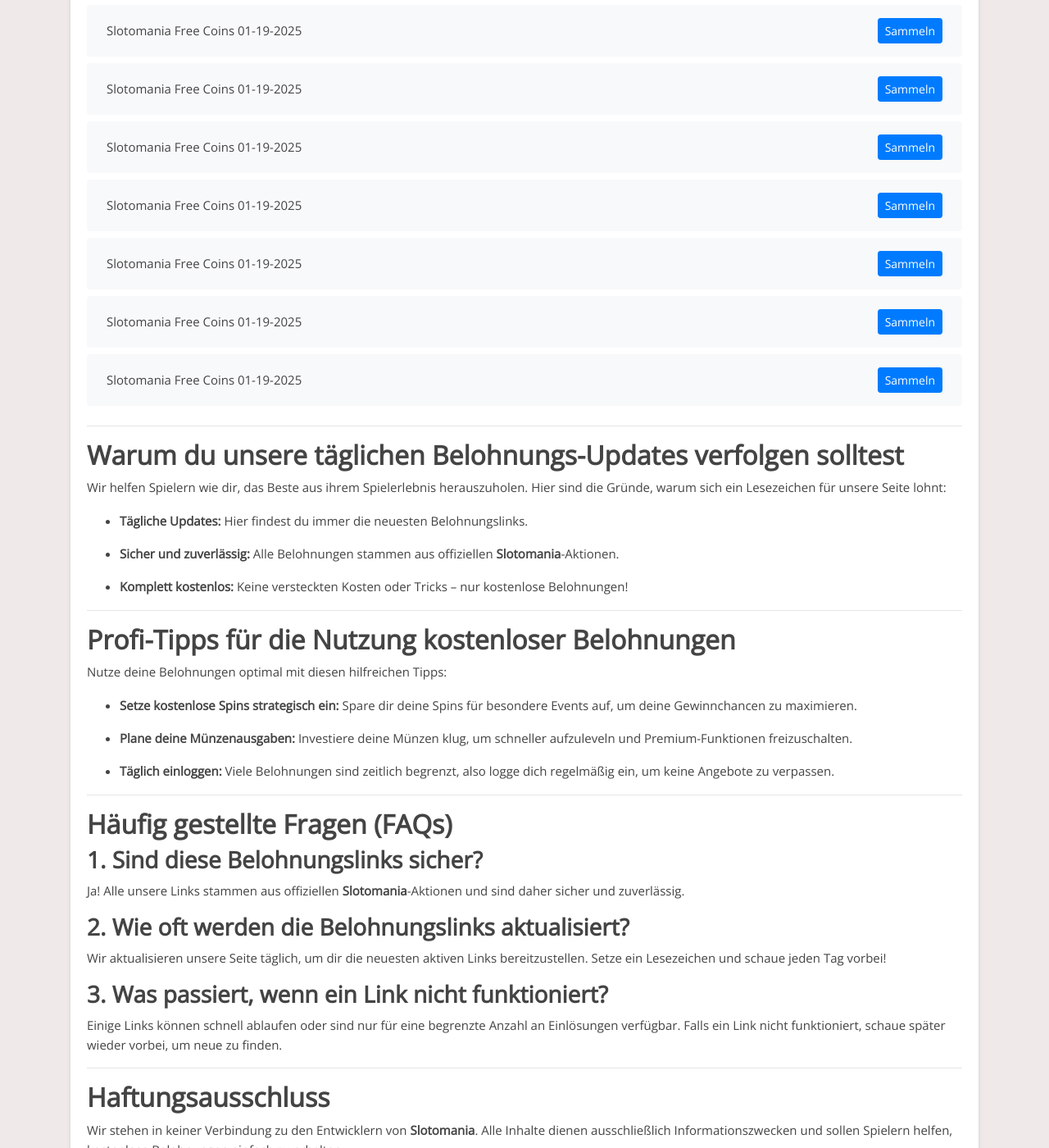
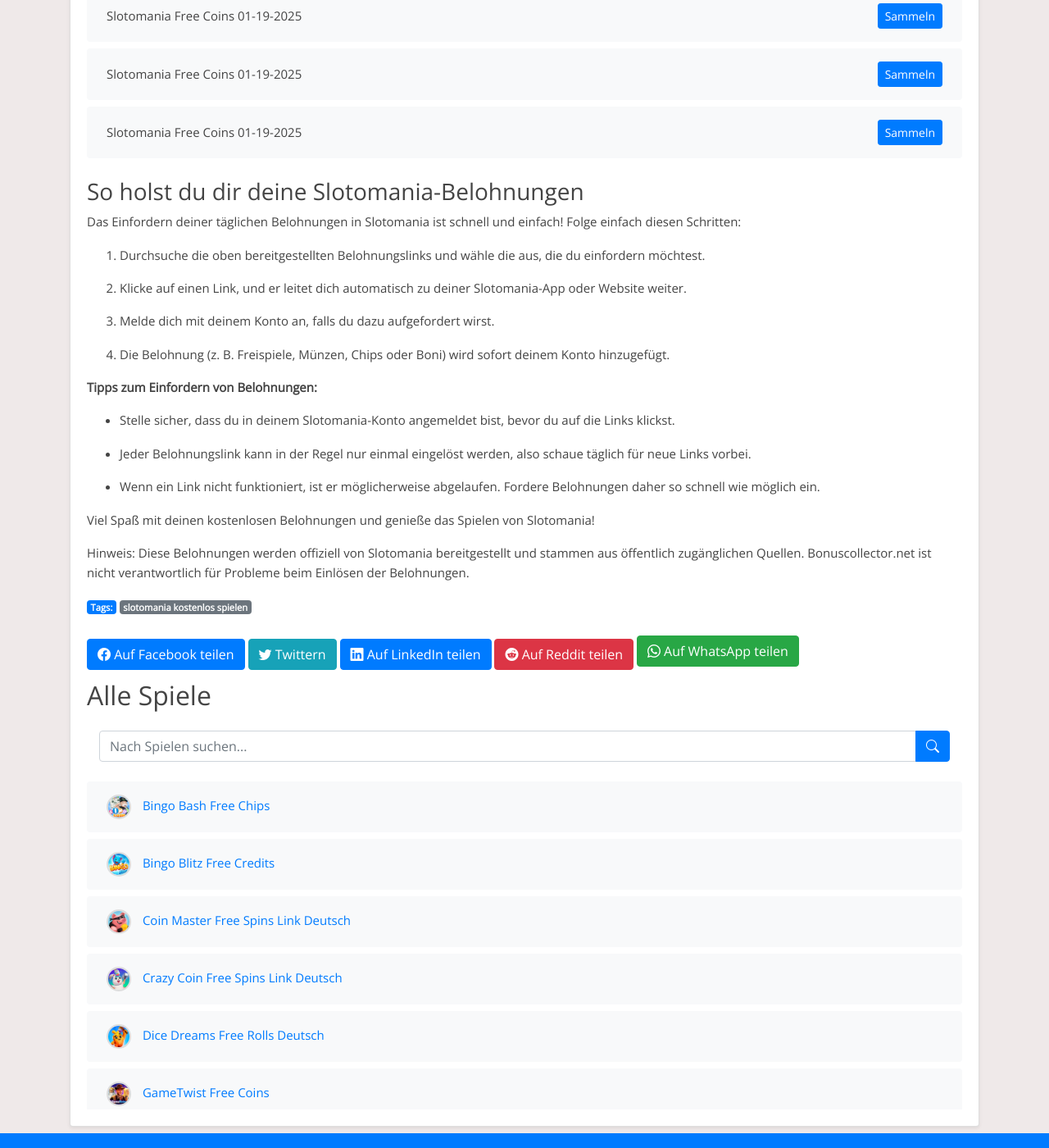
Before and after one commit to Prollad99/bs-de, a Jekyll site: the page built from _posts/2025-01-19-slotomania.md, in a window 1280 px wide and 1400 px high, scrolled down 7523 px. Shown: the whole window at 82% size. Built offline with Jekyll 4.4.1, drawn with Linux system fonts in a browser that asks for light colours; some of the changed text lies outside the part shown.

Commit message:
Aktualisiere slotomania-Belohnungslinks, Inhalte und Änderungsdatum

```diff
--- a/_includes/slotomania_footer.html
+++ b/_includes/slotomania_footer.html
@@ -1,55 +1,27 @@
----
+### So holst du dir deine Slotomania-Belohnungen
 
 
-## **Warum du unsere täglichen Belohnungs-Updates verfolgen solltest**
+Das Einfordern deiner täglichen Belohnungen in Slotomania ist schnell und einfach! Folge einfach diesen Schritten:
 
-Wir helfen Spielern wie dir, das Beste aus ihrem Spielerlebnis herauszuholen. Hier sind die Gründe, warum sich ein Lesezeichen für unsere Seite lohnt:
+1. Durchsuche die oben bereitgestellten Belohnungslinks und wähle die aus, die du einfordern möchtest.
 
-- **Tägliche Updates:** Hier findest du immer die neuesten Belohnungslinks.
+2. Klicke auf einen Link, und er leitet dich automatisch zu deiner Slotomania-App oder Website weiter.
 
-- **Sicher und zuverlässig:** Alle Belohnungen stammen aus offiziellen **Slotomania**-Aktionen.
+3. Melde dich mit deinem Konto an, falls du dazu aufgefordert wirst.
 
-- **Komplett kostenlos:** Keine versteckten Kosten oder Tricks – nur kostenlose Belohnungen!
+4. Die Belohnung (z. B. Freispiele, Münzen, Chips oder Boni) wird sofort deinem Konto hinzugefügt.
 
 
----
+**Tipps zum Einfordern von Belohnungen:**
+
+- Stelle sicher, dass du in deinem Slotomania-Konto angemeldet bist, bevor du auf die Links klickst.
+
+- Jeder Belohnungslink kann in der Regel nur einmal eingelöst werden, also schaue täglich für neue Links vorbei.
+
+- Wenn ein Link nicht funktioniert, ist er möglicherweise abgelaufen. Fordere Belohnungen daher so schnell wie möglich ein.
 
 
-## **Profi-Tipps für die Nutzung kostenloser Belohnungen**
-
-Nutze deine Belohnungen optimal mit diesen hilfreichen Tipps:
-
-- **Setze kostenlose Spins strategisch ein:** Spare dir deine Spins für besondere Events auf, um deine Gewinnchancen zu maximieren.
-
-- **Plane deine Münzenausgaben:** Investiere deine Münzen klug, um schneller aufzuleveln und Premium-Funktionen freizuschalten.
-
-- **Täglich einloggen:** Viele Belohnungen sind zeitlich begrenzt, also logge dich regelmäßig ein, um keine Angebote zu verpassen.
+Viel Spaß mit deinen kostenlosen Belohnungen und genieße das Spielen von Slotomania!
 
 
----
-
-
-## **Häufig gestellte Fragen (FAQs)**
-
-
-### **1. Sind diese Belohnungslinks sicher?**
-
-Ja! Alle unsere Links stammen aus offiziellen **Slotomania**-Aktionen und sind daher sicher und zuverlässig.
-
-
-### **2. Wie oft werden die Belohnungslinks aktualisiert?**
-
-Wir aktualisieren unsere Seite täglich, um dir die neuesten aktiven Links bereitzustellen. Setze ein Lesezeichen und schaue jeden Tag vorbei!
-
-
-### **3. Was passiert, wenn ein Link nicht funktioniert?**
-
-Einige Links können schnell ablaufen oder sind nur für eine begrenzte Anzahl an Einlösungen verfügbar. Falls ein Link nicht funktioniert, schaue später wieder vorbei, um neue zu finden.
-
-
----
-
-
-## **Haftungsausschluss**
-
-Wir stehen in keiner Verbindung zu den Entwicklern von **Slotomania**. Alle Inhalte dienen ausschließlich Informationszwecken und sollen Spielern helfen, kostenlose Belohnungen einfach zu erhalten.
+Hinweis: Diese Belohnungen werden offiziell von Slotomania bereitgestellt und stammen aus öffentlich zugänglichen Quellen. Bonuscollector.net ist nicht verantwortlich für Probleme beim Einlösen der Belohnungen.
--- a/_includes/slotomania_post.html
+++ b/_includes/slotomania_post.html
@@ -1,32 +1,13 @@
-Bist du ein engagierter **Slotomania**-Spieler? Suchst du nach der einfachsten Möglichkeit, kostenlose Münzen, Spins und andere Boni zu sammeln? Dann bist du hier genau richtig! Wir aktualisieren diese Seite täglich mit neuen Belohnungslinks, damit du keine Chance verpasst, schneller aufzuleveln und das Spiel in vollen Zügen zu genießen.
+Entdecke tägliche Slotomania-Belohnungen!
 
 
-## **Was sind Belohnungslinks?**
-
-Belohnungslinks sind offizielle Aktionen der **Slotomania**-Entwickler, die den Spielern kostenlose In-Game-Gegenstände wie Spins, Münzen und exklusive Boni bieten. Sie sind eine großartige Möglichkeit, dein Gameplay zu verbessern, ohne Geld auszugeben.
+Bist du ein Fan von Slotomania und möchtest dein Spielerlebnis verbessern? Du bist hier genau richtig! Diese Seite ist allen Slotomania-Enthusiasten gewidmet, die täglich kostenlose Belohnungen einfordern möchten. Hier findest du die neuesten Links, um Freispiele, Münzen, Chips und andere spannende Boni zu sammeln, damit du das Spiel noch mehr genießen kannst.
 
 
-Jeden Tag stellen wir dir die neuesten und zuverlässigsten Belohnungslinks zur Verfügung, damit du deine Belohnungen problemlos einlösen und deine Reise ohne Unterbrechungen fortsetzen kannst.
+Slotomania ist ein unterhaltsames Spiel, das von Millionen geliebt wird. Ob du höhere Level erreichen oder einfach nur den Nervenkitzel genießen möchtest – unsere täglichen Belohnungslinks halten dich im Spiel.
 
 
----
+Hinweis: Slotomania ist eine kostenlose App, die ausschließlich zu Unterhaltungszwecken entwickelt wurde. Bonuscollector.net ist eine unabhängige Plattform und steht in keiner Verbindung zu den Entwicklern oder Eigentümern von Slotomania.
 
 
-## **So kannst du deine kostenlosen Belohnungen einlösen**
-
-Das Einlösen deiner täglichen Belohnungen ist ganz einfach und erfordert nur wenige Schritte:
-
-1. **Wähle einen Belohnungslink aus der Liste unten aus.**
-
-2. **Tippe auf den Link und melde dich in deinem Slotomania-Konto an.**
-
-3. **Die Belohnung wird sofort deinem Konto gutgeschrieben!**
-
-
-Schau regelmäßig auf dieser Seite vorbei, da die Links schnell ablaufen können. Verpasse keine Gelegenheit!
-
-
----
-
-
-## **Heutige Slotomania Belohnungslinks**
+Schau täglich vorbei, um sicherzustellen, dass du keine Belohnung verpasst!
```
